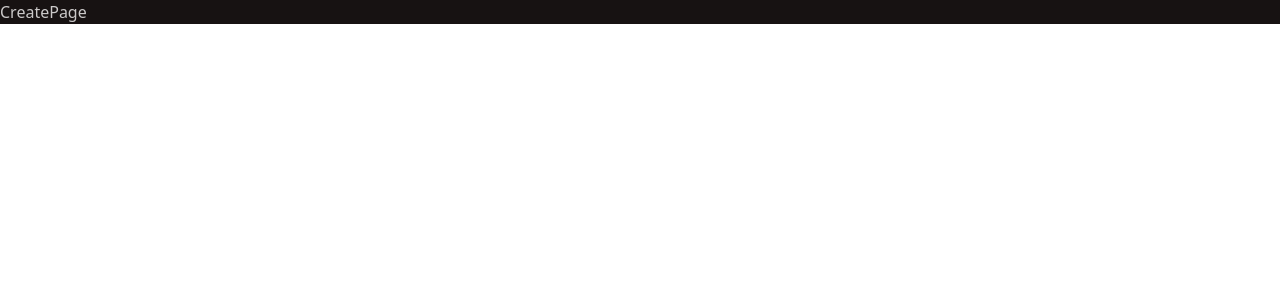
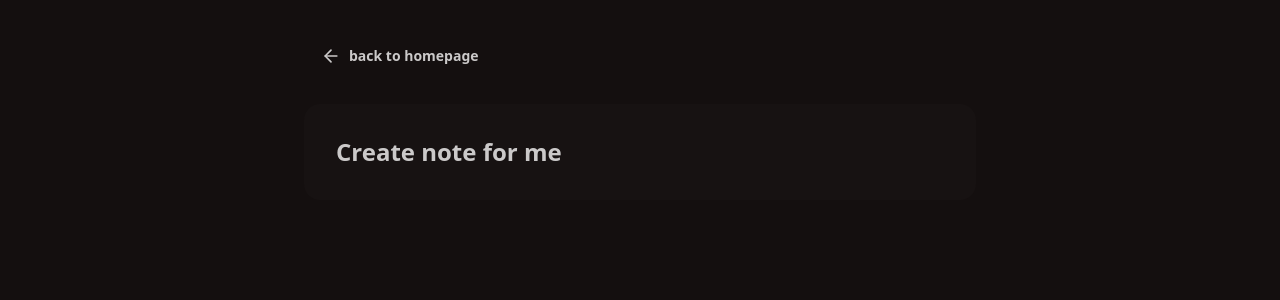
Before and after one commit to prawin-kadam/MERN-TEST-Project, a React app in the folder frontend/: page /create in a window 1280 px wide. Shown: the top 300 px of the page. Built offline with nearby package versions, Linux system fonts and the light colour scheme; the HTML template or start-up script is replaced by a standard one.

Commit message:
added most things

```diff
--- a/frontend/src/App.jsx
+++ b/frontend/src/App.jsx
@@ -7,7 +7,8 @@ import toast from 'react-hot-toast'
 
 const App = () => {
   return (
-      <div data-theme = "forest">
+     <div className="relative h-full w-full">
+      <div className="absolute inset-0 -z-10 h-full w-full items-center px-5 py-24 [background:radial-gradient(125%_125%_at_50%_10%,#000_60%,#00FF9D40_100%)]" />
 
       <Routes>
         <Route path="/" element={<HomePage/>} />
--- a/frontend/src/components/NoteCard.jsx
+++ b/frontend/src/components/NoteCard.jsx
@@ -14,7 +14,7 @@ import formateDate from "../lib/utils";
           <p className = "text-base-content/70 line-clamp-3" >{note.content}</p>
           <div className="card-actions justify-between items-center mt-4 ">
             <span className="text-sm text-base-content/60">
-              {formateDate(note.createdAT)}
+              {formateDate(note.createdAt)}
             </span>
               <div className="flex items-center gap-1">
                 <PencilLine className="size-4" />
--- a/frontend/src/lib/utils.js
+++ b/frontend/src/lib/utils.js
@@ -1,5 +1,5 @@
 export default function formatDate(date) {
-    console.log(date);
+    // console.log(date);
   if (!date) return "";
 
   return new Date(date).toLocaleDateString("en-US", {
--- a/frontend/src/pages/CreatePage.jsx
+++ b/frontend/src/pages/CreatePage.jsx
@@ -1,8 +1,34 @@
-import React from 'react'
+import React, { useState } from 'react'
+import { Link } from 'react-router-dom'
+import { ArrowLeftIcon } from 'lucide-react';
 
 const CreatePage = () => {
+  const [title,setTitle] = useState("");
+  const [content,setContent] = useState("");
+  const [loading,setLoading] = useState(false);
+
+  const handleSubmt =  () =>{
+    return 1;
+  }
+
   return (
-    <div>CreatePage</div>
+    <div className="min-h-screen bg-base-200" >
+      <div className="container mx-auto px-4 py-8">
+        <div className='max-w-2xl mx-auto' >
+          <Link to={"/"} className='btn btn-ghost mb-6' >
+          <ArrowLeftIcon className='size-5' />
+          back to homepage</Link>
+
+          <div className='card bg-base-100' >
+            <div className='card-body' >
+              <h2 className='card-title text-2xl mb-0' >Create note for me</h2>
+            </div>
+
+          </div>
+        </div>
+      </div>
+
+    </div>
   )
 }
 
--- a/frontend/src/pages/HomePage.jsx
+++ b/frontend/src/pages/HomePage.jsx
@@ -16,7 +16,7 @@ const HomePage = () => {
     const fetchnotes = async() =>{
       try {
         const res = await axios.get("http://localhost:5001/api/notes/");
-        console.log(res.data);
+        // console.log(res.data);
         setNotes(res.data);
         setIsRateLimited(false);
 
@@ -48,9 +48,10 @@ const HomePage = () => {
             <div className="grid grid-cols-1 md:grid-cols-2 lg:grid-cols-3 gap-6">
               {notes.map((note)=>{
                  return (
-                <div>
+                <div key={note._id} >
                   {/* {note.title}| {note.content} */}
                   <NoteCard key={note._id} note={note} />
+
                 </div>
                  )
               })}
--- a/frontend/tailwind.config.js
+++ b/frontend/tailwind.config.js
@@ -12,11 +12,9 @@ export default {
   plugins: [daisyui],
   daisyui:{
     themes: [
-      "light",
-      "dark",
 
       "forest",
-      "coffee",
+
     ],
   }
 }
```
